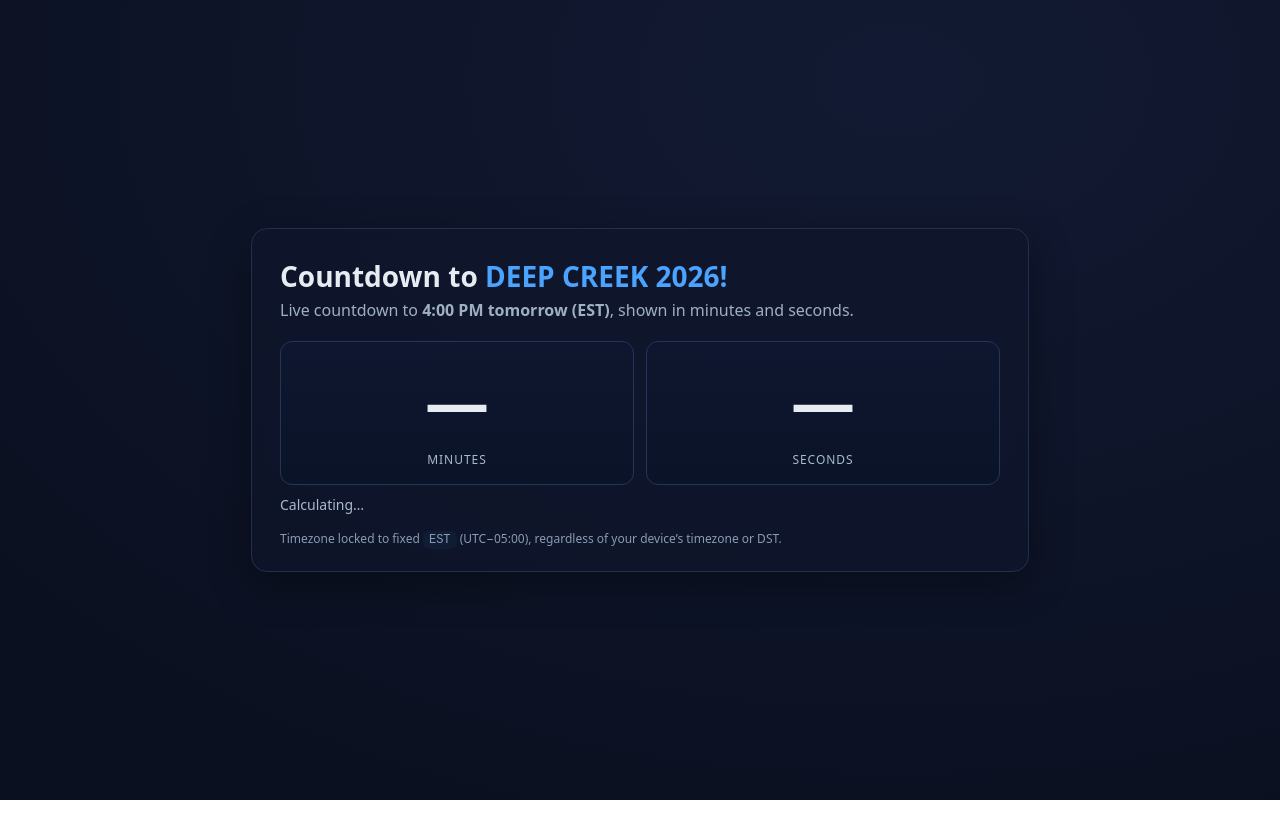
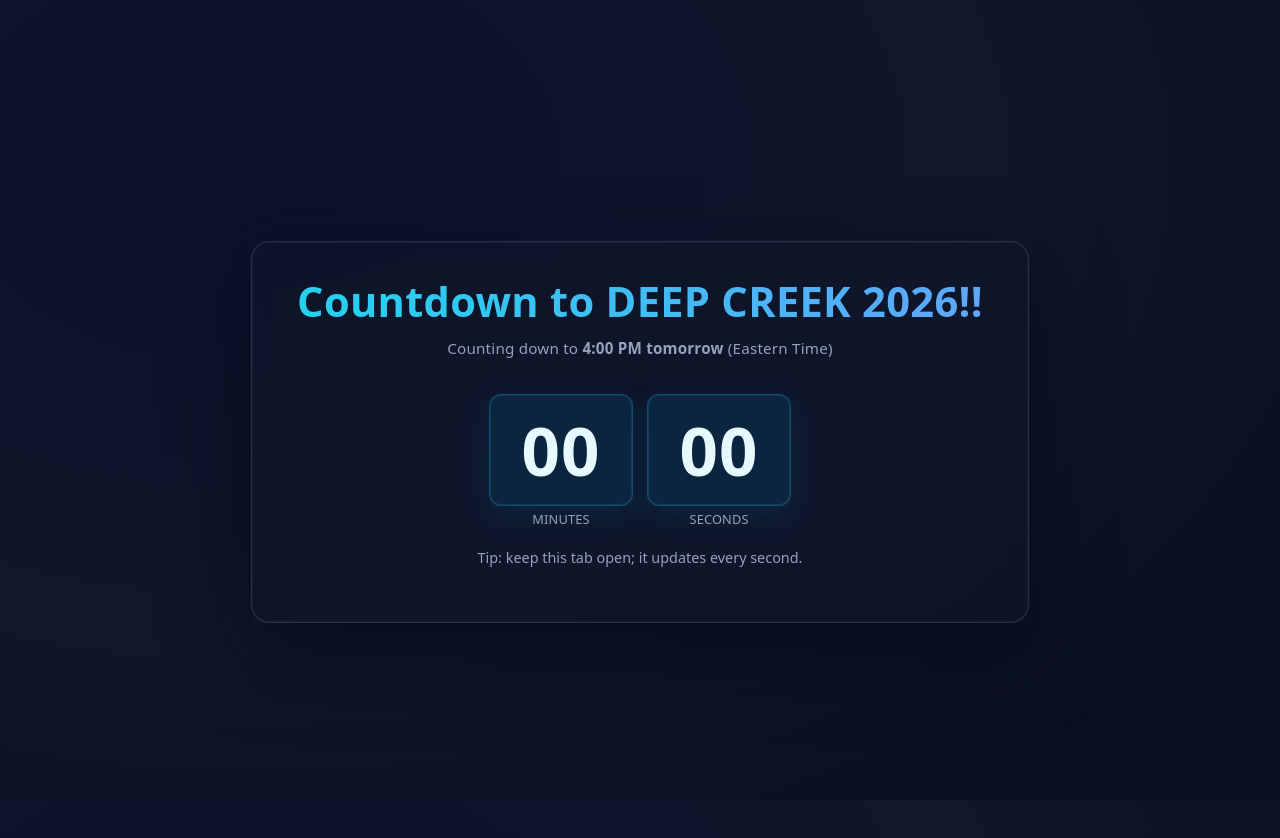
Before and after one commit to amagdar/SeeberFamTree, a plain HTML site: page Countdown/index.html in a window 1280 px wide. Before the commit the page ends 800 px from the top, so only its background shows below. Drawn offline with Linux system fonts and the light colour scheme.

Commit message:
Add files via upload

```diff
--- a/Countdown/index.html
+++ b/Countdown/index.html
@@ -1,124 +1,141 @@
-<!DOCTYPE html>
+<!doctype html>
 <html lang="en">
 <head>
   <meta charset="utf-8" />
-  <title>Countdown to DEEP CREEK 2026!</title>
-  <meta name="viewport" content="width=device-width, initial-scale=1" />
+  <meta name="viewport" content="width=device-width,initial-scale=1" />
+  <title>Countdown to DEEP CREEK 2026!!</title>
+  <meta name="description" content="Minute:second countdown to 4:00 PM tomorrow Eastern Time." />
   <style>
     :root {
-      color-scheme: light dark;
-      --bg: #0b1020;
-      --fg: #e7ecf3;
-      --muted: #9fb0c3;
-      --accent: #4aa3ff;
+      --bg: #0f172a;       /* slate-900 */
+      --fg: #e2e8f0;       /* slate-200 */
+      --muted: #94a3b8;    /* slate-400 */
+      --accent: #22d3ee;   /* cyan-400 */
+      --accent2: #60a5fa;  /* blue-400 */
     }
-    body {
-      margin: 0; font-family: system-ui, -apple-system, Segoe UI, Roboto, Arial, sans-serif;
-      min-height: 100dvh; display: grid; place-items: center;
-      background: radial-gradient(1200px 800px at 70% 10%, #121a33, var(--bg));
+    html, body {
+      height: 100%;
+      margin: 0;
+      background: radial-gradient(1200px 800px at 20% 20%, #0b1229 0%, var(--bg) 60%, #0b1020 100%);
       color: var(--fg);
+      font-family: ui-sans-serif, system-ui, -apple-system, Segoe UI, Roboto, "Helvetica Neue", Arial, "Noto Sans", "Apple Color Emoji", "Segoe UI Emoji", "Segoe UI Symbol";
+    }
+    .wrap {
+      min-height: 100%;
+      display: grid;
+      place-items: center;
+      padding: 2rem;
     }
     .card {
-      max-width: 720px; width: min(92vw, 720px);
-      border: 1px solid #22304d; border-radius: 16px;
-      padding: 28px 28px 24px; background: rgba(15, 22, 44, 0.6);
-      backdrop-filter: blur(6px);
-      box-shadow: 0 12px 40px rgba(0,0,0,.35);
+      max-width: 720px;
+      width: min(92vw, 720px);
+      text-align: center;
+      background: rgba(15, 23, 42, 0.6);
+      border: 1px solid rgba(148, 163, 184, 0.2);
+      border-radius: 18px;
+      padding: 2.25rem 1.75rem 2.5rem;
+      box-shadow: 0 30px 80px rgba(2, 8, 23, 0.6), inset 0 0 0 1px rgba(148, 163, 184, 0.06);
+      backdrop-filter: blur(10px);
     }
-    h1 { margin: 0 0 4px; font-size: clamp(22px, 4vw, 28px); }
-    p { margin: 4px 0 20px; color: var(--muted); }
-    .countdown {
-      display: grid; grid-template-columns: repeat(2, minmax(140px, 1fr));
-      gap: 12px; margin: 10px 0 6px;
+    h1 {
+      margin: 0 0 0.75rem 0;
+      font-size: clamp(1.7rem, 3.2vw + 1rem, 2.6rem);
+      letter-spacing: 0.3px;
+      line-height: 1.15;
+      background: linear-gradient(90deg, var(--accent), var(--accent2));
+      -webkit-background-clip: text;
+      background-clip: text;
+      color: transparent;
+    }
+    .sub {
+      margin: 0 0 1.5rem 0;
+      color: var(--muted);
+      font-size: 0.95rem;
+      letter-spacing: 0.2px;
+    }
+    .timer {
+      display: inline-grid;
+      grid-auto-flow: column;
+      gap: 0.85rem;
+      align-items: end;
+      margin-top: 0.75rem;
     }
     .unit {
-      border: 1px solid #233658; border-radius: 12px; padding: 16px 12px;
-      text-align: center; background: linear-gradient(180deg, #0f1730, #0b1328);
+      display: grid;
+      gap: 0.3rem;
+      justify-items: center;
     }
-    .value { font-variant-numeric: tabular-nums; font-size: clamp(36px, 9vw, 64px); font-weight: 700; }
-    .label { margin-top: 6px; color: #a8bad1; letter-spacing: .08em; text-transform: uppercase; font-size: 12px; }
-    .target { margin-top: 10px; font-size: 14px; color: #a8bad1; }
-    .foot { margin-top: 16px; font-size: 12px; color: #899bb4; }
-    .accent { color: var(--accent); font-weight: 600; }
-    code { background: #101b34; padding: 2px 6px; border-radius: 6px; }
+    .value {
+      font-variant-numeric: tabular-nums;
+      font-feature-settings: "tnum";
+      font-weight: 700;
+      letter-spacing: 1px;
+      padding: 0.55rem 0.85rem;
+      border-radius: 12px;
+      background: rgba(2, 132, 199, 0.14);
+      border: 1px solid rgba(56, 189, 248, 0.25);
+      box-shadow: inset 0 0 0 1px rgba(56, 189, 248, 0.12), 0 10px 30px rgba(3, 105, 161, 0.20);
+      font-size: clamp(2.4rem, 6vw, 4.2rem);
+      color: #e6f9ff;
+      min-width: 3ch;
+      text-align: center;
+    }
+    .label {
+      font-size: 0.8rem;
+      color: var(--muted);
+      letter-spacing: 0.15px;
+      text-transform: uppercase;
+    }
+    .note {
+      margin-top: 1.25rem;
+      color: var(--muted);
+      font-size: 0.9rem;
+    }
+    .flash {
+      animation: flash 0.3s ease-out;
+    }
+    @keyframes flash {
+      from { box-shadow: inset 0 0 0 1px rgba(56,189,248,0.5), 0 0 0px rgba(56,189,248,0.0); }
+      to   { box-shadow: inset 0 0 0 1px rgba(56,189,248,0.12), 0 10px 30px rgba(3,105,161,0.20); }
+    }
+    @media (max-width: 420px) {
+      .label { font-size: 0.72rem; }
+    }
   </style>
 </head>
 <body>
-  <main class="card">
-    <h1>Countdown to <span class="accent">DEEP CREEK 2026!</span></h1>
-    <p>Live countdown to <strong>4:00 PM tomorrow (EST)</strong>, shown in minutes and seconds.</p>
+  <div class="wrap">
+    <main class="card" role="main" aria-label="Countdown card">
+      <h1>Countdown to DEEP CREEK 2026!!</h1>
+      <p class="sub">Counting down to <strong>4:00 PM tomorrow</strong> (Eastern Time)</p>
 
-    <section class="countdown" aria-live="polite" aria-atomic="true">
-      <div class="unit"><div id="minutes" class="value">—</div><div class="label">Minutes</div></div>
-      <div class="unit"><div id="seconds" class="value">—</div><div class="label">Seconds</div></div>
-    </section>
+      <div class="timer" aria-live="polite" aria-atomic="true">
+        <div class="unit">
+          <div id="minutes" class="value">00</div>
+          <div class="label">Minutes</div>
+        </div>
+        <div class="unit">
+          <div id="seconds" class="value">00</div>
+          <div class="label">Seconds</div>
+        </div>
+      </div>
 
-    <div id="status" class="target">Calculating…</div>
-    <div class="foot">
-      Timezone locked to fixed <code>EST</code> (UTC−05:00), regardless of your device’s timezone or DST.
-    </div>
-  </main>
+      <p id="done" class="note" hidden>We’re there! 🎉</p>
+      <p id="hint" class="note">Tip: keep this tab open; it updates every second.</p>
+    </main>
+  </div>
 
   <script>
-    // ----------------- Fixed EST Helpers (UTC−05:00) -----------------
-    const EST_OFFSET_MIN = -300; // EST = UTC-5h (offset in minutes relative to UTC)
+    // --- Config: change only if you want a different target wall time
+    const TARGET_HOUR = 16;   // 4 PM
+    const TARGET_MIN = 0;     // :00
 
-    // Get "now" expressed as an EST wall clock (Y-M-D H:M:S) by applying a fixed -05:00 shift.
-    function getNowAsESTParts() {
-      const now = new Date(); // current instant in UTC under the hood
-      // Convert this instant to what the wall clock shows in EST:
-      // Step 1: derive UTC components by removing the local offset.
-      const utcMillis = now.getTime() + now.getTimezoneOffset() * 60000;
-      // Step 2: apply EST offset (UTC-05:00) to get EST wall-clock milliseconds.
-      const estMillis = utcMillis + EST_OFFSET_MIN * 60000;
-      const estDate = new Date(estMillis);
-
-      return {
-        year: estDate.getUTCFullYear(),
-        month: estDate.getUTCMonth() + 1,
-        day: estDate.getUTCDate(),
-        hour: estDate.getUTCHours(),
-        minute: estDate.getUTCMinutes(),
-        second: estDate.getUTCSeconds()
-      };
+    // Compute "tomorrow at 4:00 PM" in the viewer's current time zone.
+    function getTomorrowAt(hour, minute) {
+      const now = new Date();
+      const t = new Date(now);
+      t.setHours(hour, minute, 0, 0);
+      // "Tomorrow" (even if it's already past 4 PM today)
+      t.setDate(t.getDate() + 1);
+      return t;
     }
-
-    // Build a UTC Date for a given EST-local wall time (Y-M-D H:M:S).
-    // Since EST is fixed UTC−05:00, UTC = EST + 5h.
-    function estLocalToUTC(year, month, day, hour, minute, second) {
-      const utcMillis = Date.UTC(year, month - 1, day, hour + 5, minute, second);
-      return new Date(utcMillis);
-    }
-
-    // Compute tomorrow at 16:00:00 EST, returned as a UTC Date (instant).
-    function computeTomorrow4pmEST() {
-      const nowEST = getNowAsESTParts();
-
-      // "Tomorrow" in EST: let JS normalize the date (handles month/year rollover)
-      const tomorrowUTCFromESTNoon = Date.UTC(nowEST.year, nowEST.month - 1, nowEST.day + 1, 12, 0, 0);
-      const tmp = new Date(tomorrowUTCFromESTNoon);
-      // Extract the normalized EST "tomorrow" components by re-applying the fixed EST shift:
-      const tmpUtcMillis = tmp.getTime();
-      const tmpEstMillis = tmpUtcMillis + EST_OFFSET_MIN * 60000;
-      const tmpEst = new Date(tmpEstMillis);
-
-      const y = tmpEst.getUTCFullYear();
-      const m = tmpEst.getUTCMonth() + 1;
-      const d = tmpEst.getUTCDate();
-
-      // Target: 4:00:00 PM EST tomorrow (convert to UTC instant)
-      return estLocalToUTC(y, m, d, 16, 0, 0);
-    }
-
-    // Format a UTC instant as an EST-local string for display.
-    function formatAsEST(instantUTC) {
-      // Show a friendly EST timestamp (no DST awareness needed; we append "EST")
-      const utcMillis = instantUTC.getTime();
-      const estMillis = utcMillis + EST_OFFSET_MIN * 60000;
-      const est = new Date(estMillis);
-
-      const opts = {
-        weekday: 'long', year: 'numeric', month: 'long', day: '2-digit',
-        hour: 'numeric', minute: '2-digit', second: '2-digit', hour12: true,
-        timeZone: 'UTC' // we already shifted to EST by hand; display as if UTC.
-      };
```
